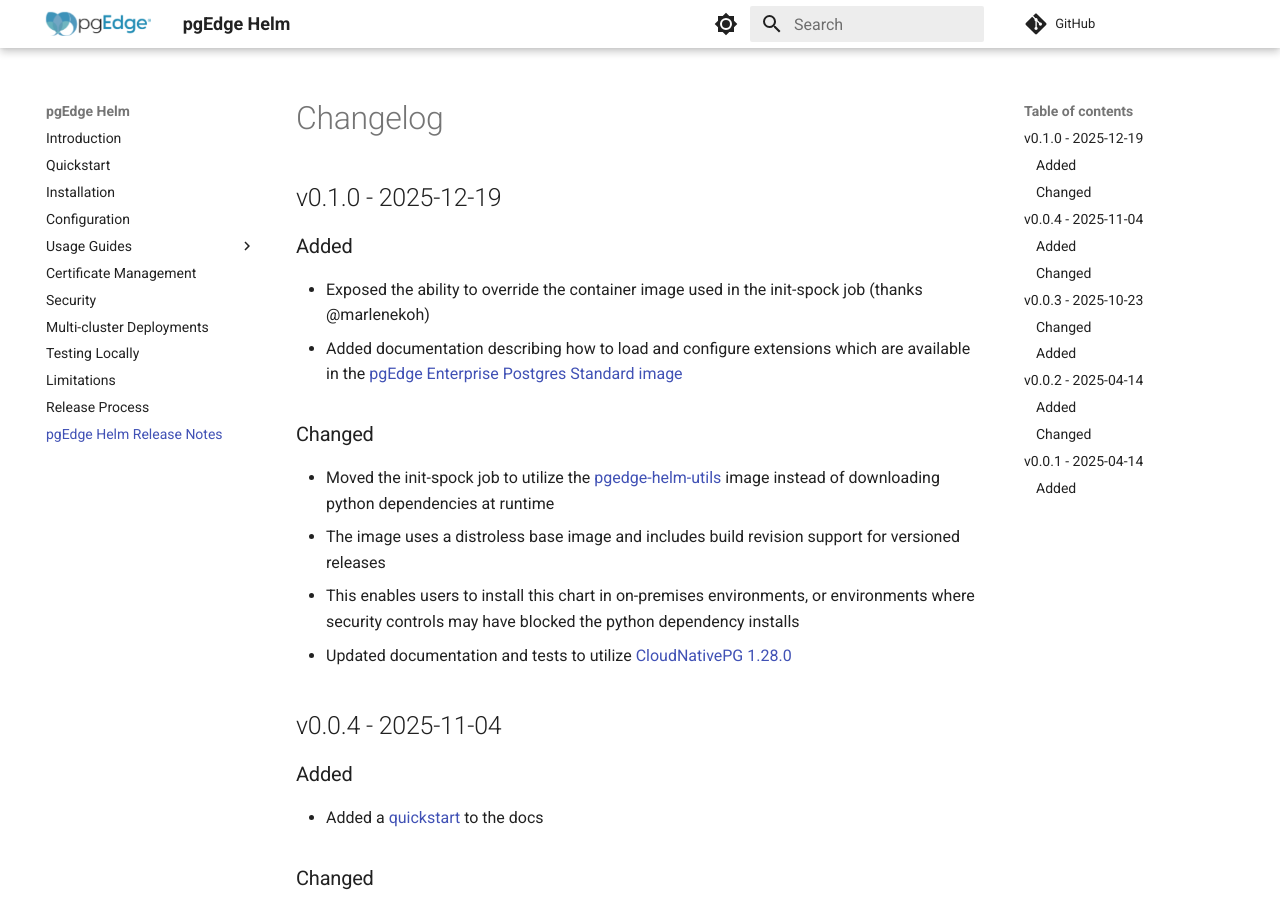
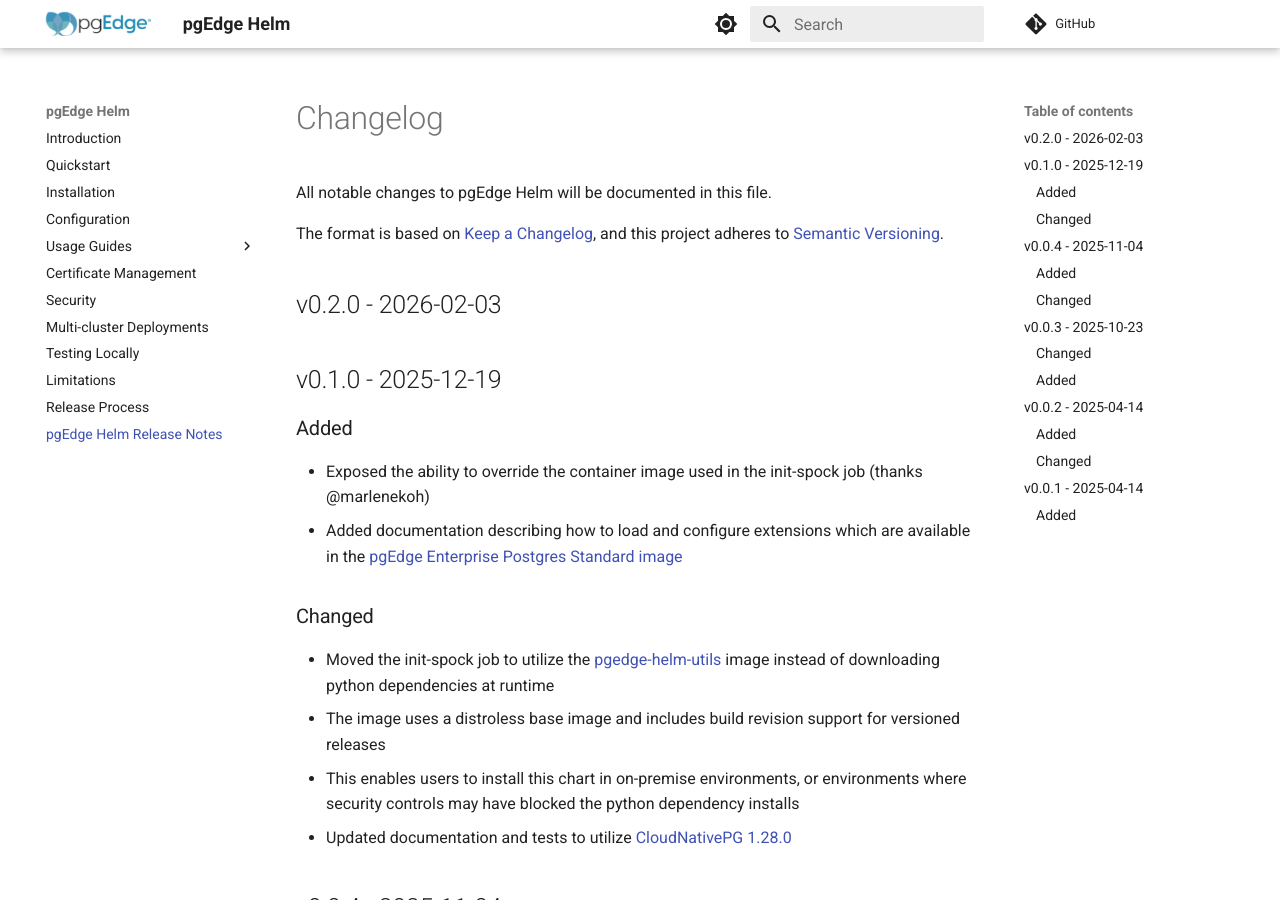
Before and after one commit to pgEdge/pgedge-helm, an MkDocs documentation site: the page built from docs/changelog.md, in a window 1280 px wide and 900 px high. Built offline with MkDocs 1.6.1 and Material for MkDocs 9.7.7, drawn with Linux system fonts in a browser that asks for light colours; comment, search, counter and statistics services are not loaded.

Commit message:
build(release): bump version to v0.2.0

```diff
--- a/Chart.yaml
+++ b/Chart.yaml
@@ -9,4 +9,4 @@
 home: https://pgedge.com
 sources:
 - https://github.com/pgEdge/pgedge-helm
-version: 0.1.0
+version: 0.2.0
--- /dev/null
+++ b/changes/v0.2.0.md
@@ -0,0 +1 @@
+## v0.2.0 - 2026-02-03
--- a/docs/changelog.md
+++ b/docs/changelog.md
@@ -1,4 +1,11 @@
 # Changelog
+
+All notable changes to pgEdge Helm will be documented in this file.
+
+The format is based on [Keep a Changelog](https://keepachangelog.com/en/1.0.0/),
+and this project adheres to [Semantic Versioning](https://semver.org/spec/v2.0.0.html).
+
+## v0.2.0 - 2026-02-03
 
 ## v0.1.0 - 2025-12-19
 
@@ -11,14 +18,14 @@
 
 - Moved the init-spock job to utilize the [pgedge-helm-utils](https://github.com/pgEdge/pgedge-helm/pkgs/container/pgedge-helm-utils) image instead of downloading python dependencies at runtime
   - The image uses a distroless base image and includes build revision support for versioned releases
-  - This enables users to install this chart in on-premises environments, or environments where security controls may have blocked the python dependency installs
+  - This enables users to install this chart in on-premise environments, or environments where security controls may have blocked the python dependency installs
 - Updated documentation and tests to utilize [CloudNativePG 1.28.0](https://cloudnative-pg.io/releases/cloudnative-pg-1-28.0-released/)
 
 ## v0.0.4 - 2025-11-04
 
 ### Added
 
- - Added a [quickstart](quickstart.md) to the docs
+- Added a [quickstart](docs/quickstart.md) to the docs
 
 ### Changed
 
```
Also changed, not shown: CHANGELOG.md (+7 -0 lines), README.md (+1 -1 lines), docs/configuration.md (+0 -10 lines).
